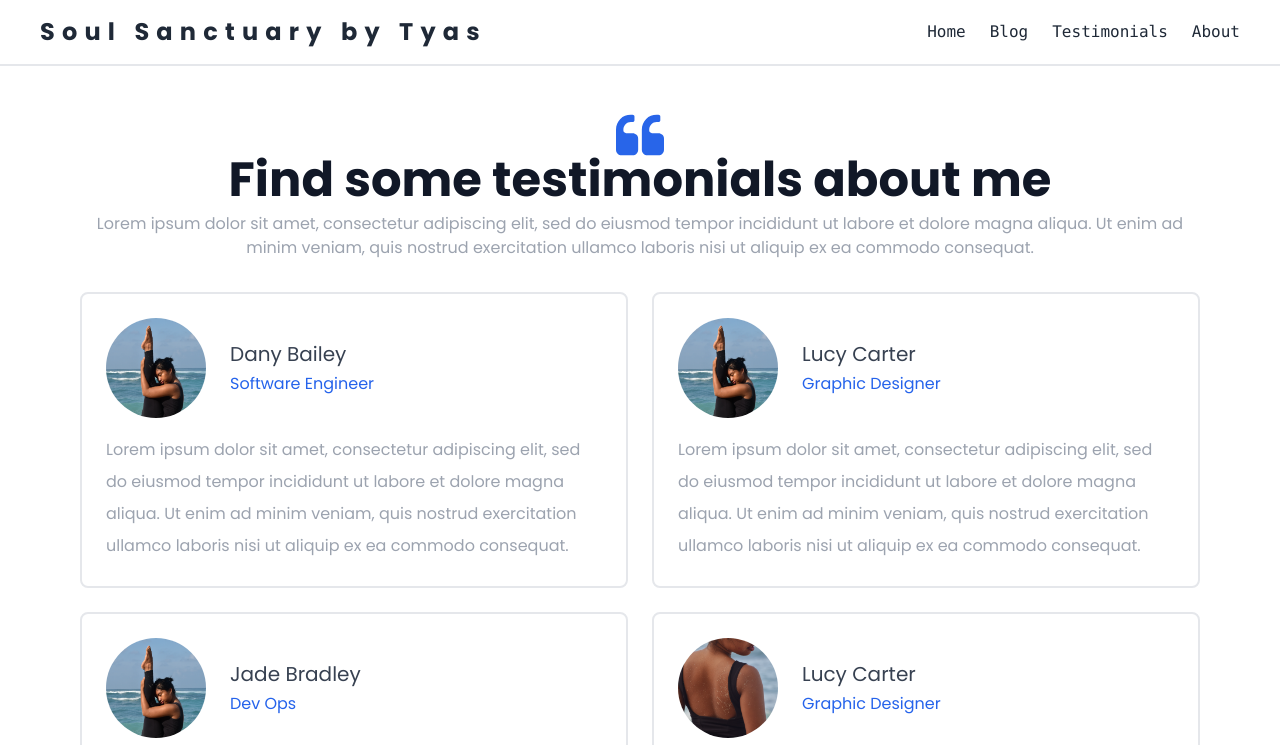
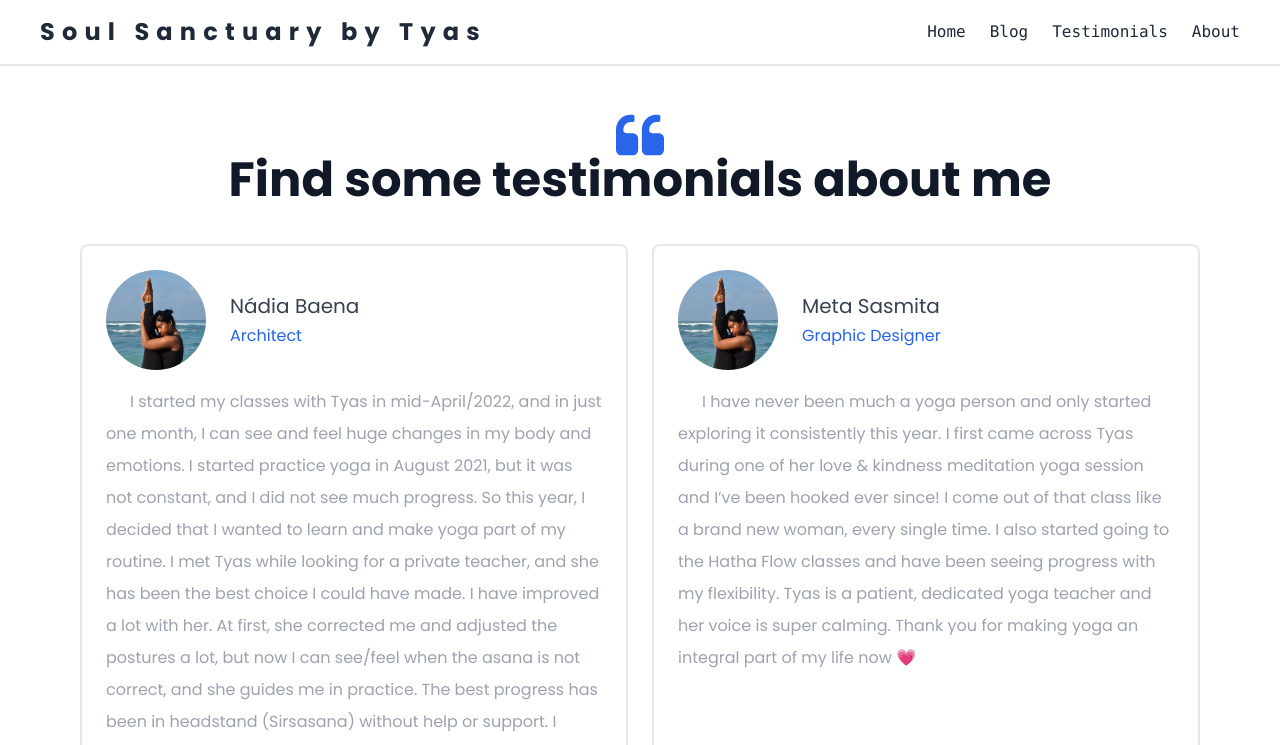
Before and after one commit to vedatkokmen/yoga-teacher, a Next.js app: page /testimonials in a window 1280 px wide. Shown: the top 745 px of the page. Built offline with nearby package versions, Linux system fonts and the light colour scheme.

Commit message:
testimonials added

```diff
--- a/pages/about/index.js
+++ b/pages/about/index.js
@@ -7,50 +7,6 @@ function About() {
       <Head>
         <title>About | Soul Sanctuary by Tyas</title>
       </Head>
-
-      <div className="container mx-auto">
-        <div className="hidden md:grid grid-cols-1 md:grid-cols-2 h-screen ">
-          <div className="max-h-96 md:h-screen relative">
-            <Image
-              className="w-screen h-screen object-cover object-top"
-              src="/3.jpg"
-              alt="Tyas"
-              height={1024}
-              width={800}
-              // layout="fill"
-            />
-          </div>
-          <div className="flex bg-gray-100 p-10">
-            <div className="mb-auto mt-auto max-w-lg">
-              <h1 className="text-3xl uppercase">TYAS</h1>
-              <p className="font-semibold mb-5">Yoga Teacher</p>
-              <p>
-                Namaste loves,
-                <br />
-                I am Tyas, a dedicated soulful yoga teacher, presenting to you
-                an online shala and a safe space for your soul to return home, a
-                home within. Together, we will discover so much about yourself
-                through the grace of yoga. In each practice, we will invite
-                flexibility and strength that is more than just bodily, but
-                beyond. Yogasana or postures are just the tools to get you to
-                the revelation of how amazingly powerful you and your body can
-                be.
-                <br />
-                My intention is to bring awareness of self-love and
-                self-excellence through yoga. To eventually discover that you
-                are a part of something greater, a micro universe, await to be
-                awaken. To get connected to the macro universe. Therefore, you
-                can live your life fully and make your soul genuinely happy.
-                <br />
-                Let&apos;s dive in.
-              </p>
-              <button className="bg-black rounded-md py-3 px-7 mt-6 text-white">
-                Get in touch
-              </button>
-            </div>
-          </div>
-        </div>
-      </div>
     </div>
   );
 }
--- a/pages/testimonials/index.js
+++ b/pages/testimonials/index.js
@@ -31,12 +31,6 @@ function Testimonials() {
           <h1 className="font-bold text-3xl md:text-4xl lg:text-5xl font-heading text-gray-900 pb-2">
             Find some testimonials about me
           </h1>
-          <p className="text-gray-400 font-normal text-base">
-            Lorem ipsum dolor sit amet, consectetur adipiscing elit, sed do
-            eiusmod tempor incididunt ut labore et dolore magna aliqua. Ut enim
-            ad minim veniam, quis nostrud exercitation ullamco laboris nisi ut
-            aliquip ex ea commodo consequat.
-          </p>
         </div>
         <div className="w-full grid grid-cols-1 md:grid-cols-2 gap-6">
           <div className="bg-white rounded-lg p-6 border-2">
@@ -45,24 +39,37 @@ function Testimonials() {
                 className="h-28 w-28 object-cover object-center rounded-full"
                 src="/1.jpg"
                 alt="photo"
-                height={100}
+                height="100"
                 width="100"
               />
               <div>
                 <p className="text-xl text-gray-700 font-normal mb-1">
-                  Dany Bailey
+                  Nádia Baena
                 </p>
-                <p className="text-base text-blue-600 font-normal">
-                  Software Engineer
-                </p>
+                <p className="text-base text-blue-600 font-normal">Architect</p>
               </div>
             </div>
             <div>
-              <p className="text-gray-400 leading-loose font-normal text-base">
-                Lorem ipsum dolor sit amet, consectetur adipiscing elit, sed do
-                eiusmod tempor incididunt ut labore et dolore magna aliqua. Ut
-                enim ad minim veniam, quis nostrud exercitation ullamco laboris
-                nisi ut aliquip ex ea commodo consequat.
+              <p className="text-gray-400 leading-loose font-normal text-base indent-6 indent-6">
+                I started my classes with Tyas in mid-April/2022, and in just
+                one month, I can see and feel huge changes in my body and
+                emotions. I started practice yoga in August 2021, but it was not
+                constant, and I did not see much progress. So this year, I
+                decided that I wanted to learn and make yoga part of my routine.
+                I met Tyas while looking for a private teacher, and she has been
+                the best choice I could have made. I have improved a lot with
+                her. At first, she corrected me and adjusted the postures a lot,
+                but now I can see/feel when the asana is not correct, and she
+                guides me in practice. The best progress has been in headstand
+                (Sirsasana) without help or support. I remember trying to do it
+                in our first week, and it seemed impossible, but with many
+                exercises to strengthen the core and breathing, in 21 classes, I
+                did it alone, and it was the best feeling in the world. Tyas is
+                very dedicated to the practice. She does it with her heart. Her
+                classes are very fun, I always have a great time! I could spend
+                hours saying good things about this young yoga teacher, but I
+                think the best thing is to try a class with her and have no
+                doubts that she is an excellent teacher and person.
               </p>
             </div>
           </div>
@@ -72,12 +79,12 @@ function Testimonials() {
                 className="h-28 w-28 object-cover object-center rounded-full"
                 src="/1.jpg"
                 alt="photo"
-                height={100}
+                height="100"
                 width="100"
               />
               <div>
                 <p className="text-xl text-gray-700 font-normal mb-1">
-                  Lucy Carter
+                  Meta Sasmita
                 </p>
                 <p className="text-base text-blue-600 font-normal">
                   Graphic Designer
@@ -85,11 +92,16 @@ function Testimonials() {
               </div>
             </div>
             <div>
-              <p className="text-gray-400 leading-loose font-normal text-base">
-                Lorem ipsum dolor sit amet, consectetur adipiscing elit, sed do
-                eiusmod tempor incididunt ut labore et dolore magna aliqua. Ut
-                enim ad minim veniam, quis nostrud exercitation ullamco laboris
-                nisi ut aliquip ex ea commodo consequat.
+              <p className="text-gray-400 leading-loose font-normal text-base indent-6">
+                I have never been much a yoga person and only started exploring
+                it consistently this year. I first came across Tyas during one
+                of her love & kindness meditation yoga session and I’ve been
+                hooked ever since! I come out of that class like a brand new
+                woman, every single time. I also started going to the Hatha Flow
+                classes and have been seeing progress with my flexibility. Tyas
+                is a patient, dedicated yoga teacher and her voice is super
+                calming. Thank you for making yoga an integral part of my life
+                now 💗
               </p>
             </div>
           </div>
@@ -99,7 +111,7 @@ function Testimonials() {
                 className="h-28 w-28 object-cover object-center rounded-full"
                 src="/1.jpg"
                 alt="photo"
-                height={100}
+                height="100"
                 width="100"
               />
               <div>
@@ -110,7 +122,7 @@ function Testimonials() {
               </div>
             </div>
             <div>
-              <p className="text-gray-400 leading-loose font-normal text-base">
+              <p className="text-gray-400 leading-loose font-normal text-base indent-6">
                 Lorem ipsum dolor sit amet, consectetur adipiscing elit, sed do
                 eiusmod tempor incididunt ut labore et dolore magna aliqua. Ut
                 enim ad minim veniam, quis nostrud exercitation ullamco laboris
@@ -124,7 +136,7 @@ function Testimonials() {
                 className="h-28 w-28 object-cover object-center rounded-full"
                 src="/2.jpg"
                 alt="photo"
-                height={100}
+                height="100"
                 width="100"
               />
               <div>
@@ -137,7 +149,7 @@ function Testimonials() {
               </div>
             </div>
             <div>
-              <p className="text-gray-400 leading-loose font-normal text-base">
+              <p className="text-gray-400 leading-loose font-normal text-base indent-6">
                 Lorem ipsum dolor sit amet, consectetur adipiscing elit, sed do
                 eiusmod tempor incididunt ut labore et dolore magna aliqua. Ut
                 enim ad minim veniam, quis nostrud exercitation ullamco laboris
@@ -151,7 +163,7 @@ function Testimonials() {
                 className="h-28 w-28 object-cover object-center rounded-full"
                 src="/3.jpg"
                 alt="photo"
-                height={100}
+                height="100"
                 width="100"
               />
               <div>
@@ -164,7 +176,7 @@ function Testimonials() {
               </div>
             </div>
             <div>
-              <p className="text-gray-400 leading-loose font-normal text-base">
+              <p className="text-gray-400 leading-loose font-normal text-base indent-6">
                 Lorem ipsum dolor sit amet, consectetur adipiscing elit, sed do
                 eiusmod tempor incididunt ut labore et dolore magna aliqua. Ut
                 enim ad minim veniam, quis nostrud exercitation ullamco laboris
@@ -178,7 +190,7 @@ function Testimonials() {
                 className="h-28 w-28 object-cover object-center rounded-full"
                 src="/4.jpg"
                 alt="photo"
-                height={100}
+                height="100"
                 width="100"
               />
               <div>
@@ -189,7 +201,7 @@ function Testimonials() {
               </div>
             </div>
             <div>
-              <p className="text-gray-400 leading-loose font-normal text-base">
+              <p className="text-gray-400 leading-loose font-normal text-base indent-6">
                 Lorem ipsum dolor sit amet, consectetur adipiscing elit, sed do
                 eiusmod tempor incididunt ut labore et dolore magna aliqua. Ut
                 enim ad minim veniam, quis nostrud exercitation ullamco laboris
```
Also changed, not shown: pages/index.js (+38 -2 lines).
